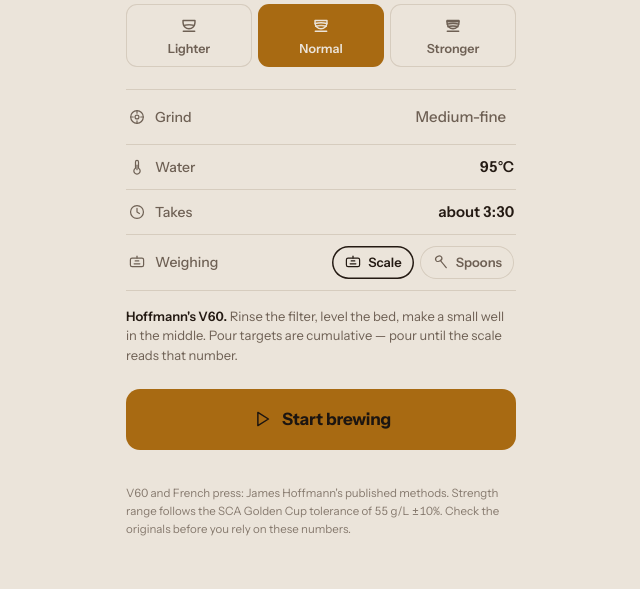
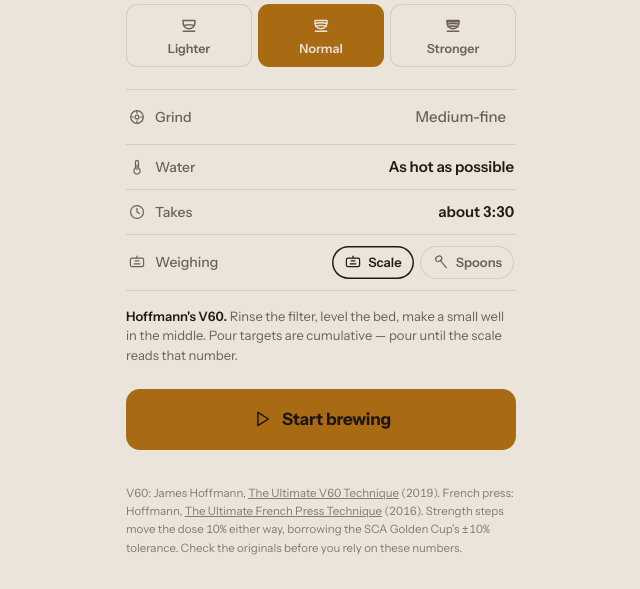
Before and after one commit to AdamBocev/brew, a plain HTML site: page index.html in a window 1280 px wide. Shown: the part 432-1021 px from the top of the page, without its empty margins (319-959 px from the left). Drawn offline with Linux system fonts and the light colour scheme.

Commit message:
Bring coffee numbers back in line with their named sources
- V60 and French press water: Hoffmann gives no fixed temperature, so use
  his words ("As hot as possible", "Freshly boiled") instead of 95/94 °C.
  Second pour note uses his "a little slower, keep the cone topped up".
- Cold brew ratio is 1000/75, so 75 g gives 1000 g, not 998 g.
- Strength steps move the dose exactly 10% either way (Lighter was -9.1%),
  and the credit no longer implies they stay inside SCA's 55 g/L band.
- Credits name and link each source; 1:16 is credited to Sample Coffee,
  with Technivorm's own ~55 g/L noted. The Moccamaster credit and comment
  say the app uses Technivorm's half-open flow where Sample opens fully.
- The 1:8 concentrate guess is labelled next to the ratio, and spoons mode
  shows its ~5 g per tablespoon assumption.
- Minimum-batch warning says only what Technivorm's manual says.
- README and CLAUDE.md updated to match.

Co-Authored-By: Claude Opus 5.5 <noreply@anthropic.com>

```diff
--- a/index.html
+++ b/index.html
@@ -355,7 +355,7 @@ button{background:none;border:0;cursor:pointer;-webkit-tap-highlight-color:trans
     </div>
     <div class="row">
       <span class="k"><svg class="i i-sm" aria-hidden="true"><use href="#ic-temp"/></svg>Water</span>
-      <span class="v" id="temp">95&deg;C</span>
+      <span class="v" id="temp">As hot as possible</span>
     </div>
     <div class="row">
       <span class="k"><svg class="i i-sm" aria-hidden="true"><use href="#ic-clock"/></svg><span id="timeKey">Takes</span></span>
@@ -429,19 +429,25 @@ button{background:none;border:0;cursor:pointer;-webkit-tap-highlight-color:trans
 
 /* ---------------------------------------------------------------
    Recipe sources
-   V60 and French press: James Hoffmann's published techniques.
+   V60 and French press: James Hoffmann's published techniques. He gives no
+   fixed water temperature for either ("as hot as possible" for the V60,
+   "boil your water" for the press), so the app uses his words, not a number.
    Cold brew: Hoffmann's own posted recipe (75 g/L, fine grind, 12 h fridge).
    Concentrate mode (1:8) is NOT his and is flagged as a guess in the UI.
-   Strength steps move the ratio by +/-10%, the SCA Golden Cup tolerance.
+   Moccamaster: 1:16, grind and the bloom-and-stir steps from Sample Coffee's
+   guide; flow settings, temperature and minimum batch from Technivorm.
+   Strength steps move the dose 10% either way from each recipe, borrowing the
+   SCA Golden Cup's +/-10% tolerance. They are not held inside SCA's 55 g/L band.
    Verify any of this against the original source before trusting it.
 --------------------------------------------------------------- */
-var CREDIT_HOT = "V60 and French press: James Hoffmann's published methods. Strength range follows the SCA Golden Cup tolerance of 55 g/L \u00B110%. Check the originals before you rely on these numbers.";
-var CREDIT_MOCCA = "Flow settings, temperature and minimum batch from Technivorm's own manual and support pages. The bloom-and-stir technique follows Sample Coffee's published Moccamaster guide. Technivorm's older manual and its current support page disagree slightly on the cup thresholds \u2014 the app follows the current page.";
-var CREDIT_COLD = "Ratio and steep time from James Hoffmann's own posted cold brew recipe. Concentrate mode is not his \u2014 1:8 is a common starting point, so treat it as a guess and adjust to taste.";
+function src(url, title){ return '<a href="' + url + '" target="_blank" rel="noopener">' + title + '</a>'; }
+var CREDIT_HOT = "V60: James Hoffmann, " + src("https://www.youtube.com/watch?v=AI4ynXzkSQo", "The Ultimate V60 Technique") + " (2019). French press: Hoffmann, " + src("https://www.youtube.com/watch?v=st571DYYTR8", "The Ultimate French Press Technique") + " (2016). Strength steps move the dose 10% either way, borrowing the SCA Golden Cup\u2019s \u00B110% tolerance. Check the originals before you rely on these numbers.";
+var CREDIT_MOCCA = "The 1:16 ratio, grind and bloom-and-stir steps follow Sample Coffee\u2019s " + src("https://samplecoffee.com.au/brewguides/moccamaster", "Moccamaster brew guide") + " (Technivorm itself " + src("https://support.moccamaster.com/hc/en-us/articles/1500009389881-How-much-coffee-should-I-use-in-my-Moccamaster", "suggests about 55 g/L") + "). Flow settings, temperature and minimum batch are Technivorm\u2019s, from its manual and " + src("https://support.moccamaster.com/hc/en-us/articles/1500009415301-What-do-the-settings-on-the-manual-adjust-drip-stop-brew-basket-control", "support pages") + ". Sample opens the basket fully after the stir; the app uses Technivorm\u2019s half-open setting for four to six cups instead.";
+var CREDIT_COLD = "Ratio, grind and steep time: James Hoffmann, " + src("https://www.youtube.com/watch?v=AB0QLjroFss", "Everything I Learned About Cold Brew Coffee") + " (2025). Concentrate mode is not his \u2014 1:8 is a common starting point, so treat it as a guess and adjust to taste.";
 
 var R = {
   v60:{
-    label:"V60", icon:"ic-v60", ratio:16.67, temp:"95\u00B0C", grind:"Medium-fine",
+    label:"V60", icon:"ic-v60", ratio:16.67, temp:"As hot as possible", grind:"Medium-fine",
     total:"about 3:30", defaultDose:30, timed:true, credit:CREDIT_HOT,
     note:"<b>Hoffmann's V60.</b> Rinse the filter, level the bed, make a small well in the middle. Pour targets are cumulative \u2014 pour until the scale reads that number.",
     steps:function(c,w){ return [
@@ -450,7 +456,7 @@ var R = {
       {name:"First pour", icon:"ic-pour", target:Math.round(w*0.6), dur:30,
        note:"Concentric circles, steady, over about 30 seconds."},
       {name:"Second pour", icon:"ic-pour", target:Math.round(w), dur:30,
-       note:"Keep the cone full. Finish pouring by 1:45."},
+       note:"Pour a little slower and keep the cone topped up. Finish pouring by 1:45."},
       {name:"Stir", icon:"ic-stir", target:null, dur:10,
        note:"One stir clockwise, one anticlockwise."},
       {name:"Swirl", icon:"ic-swirl", target:null, dur:10,
@@ -460,7 +466,7 @@ var R = {
     ];}
   },
   press:{
-    label:"French press", icon:"ic-press", ratio:16.67, temp:"94\u00B0C", grind:"Medium",
+    label:"French press", icon:"ic-press", ratio:16.67, temp:"Freshly boiled", grind:"Medium",
     total:"about 10 min", defaultDose:30, timed:true, credit:CREDIT_HOT,
     note:"<b>Hoffmann's French press.</b> Medium grind, not coarse. The long settle and the shallow plunge are what keep the cup clean \u2014 don't press to the bottom.",
     steps:function(c,w){ return [
@@ -492,7 +498,7 @@ var R = {
     ];}
   },
   cold:{
-    label:"Cold brew", icon:"ic-cold", ratio:13.3, temp:"Room temperature", grind:"Fine (moka pot)",
+    label:"Cold brew", icon:"ic-cold", ratio:1000/75, temp:"Room temperature", grind:"Fine (moka pot)",
     total:"12 hours", defaultDose:75, timed:false, steepHours:12, credit:CREDIT_COLD,
     note:"<b>Hoffmann's cold brew.</b> Ground fine, not coarse. Stir hard so nothing clumps, lid on, into the fridge. Decant off the top and stop before the sediment \u2014 no filtering needed."
   }
@@ -513,7 +519,9 @@ function load(){
 }
 function save(){ try{ localStorage.setItem("brew.v1", JSON.stringify(S)); }catch(e){} }
 
-var MULT = {light:1.1, normal:1, strong:1/1.1};
+/* Multipliers on the water:coffee ratio. Dividing by 0.9 and 1.1 moves the
+   dose (g of coffee per litre) by exactly -10% and +10%. */
+var MULT = {light:1/0.9, normal:1, strong:1/1.1};
 function ratio(){
   var r = (S.method === "cold" && S.coldStyle === "conc") ? 8 : R[S.method].ratio;
   return r * MULT[S.strength];
@@ -521,9 +529,14 @@ function ratio(){
 function coffee(){ return S.inputMode === "coffee" ? S.amount : S.amount / ratio(); }
 function water(){  return S.inputMode === "coffee" ? S.amount * ratio() : S.amount; }
 function fmt(n){ return n >= 100 ? Math.round(n) : Math.round(n*10)/10; }
-/* Technivorm: fully open for a full carafe (about 7 cups and up),
-   half open for 4-6 cups, which slows the drip for more contact time.
-   A Moccamaster "cup" is 125 ml on a 1.25 L carafe. */
+/* Technivorm's support page: fully open for seven cups up to a full carafe,
+   partially open for four to six, which slows the drip for more contact time.
+   Sample Coffee's guide sets the basket fully open after the bloom-and-stir
+   at every batch size; the app follows Technivorm here because the flow
+   setting is Technivorm's call, and says so in CREDIT_MOCCA.
+   A Moccamaster "cup" is 125 ml on a 1.25 L carafe: Technivorm's manual lists
+   1/2 L as 4 cups and 1.25 L as 10, and Sample's table puts 500 ml at line 4
+   and 1 L at line 8. Tank markings still vary by model. */
 function flowFor(w){ return w >= 875 ? "Fully open" : "Half open"; }
 /* Whole lines only when the water is within 10 ml above one, so the tank hint
    never says "line 7" while the flow row still says half open. */
@@ -564,7 +577,7 @@ function render(){
   $("timeKey").textContent = m.timed ? "Takes" : "Steep";
   $("totalTime").textContent = m.total;
   $("methodNote").innerHTML = m.note;
-  $("credit").textContent = m.credit;
+  $("credit").innerHTML = m.credit;
   $("styleRow").classList.toggle("hidden", S.method !== "cold");
   $("flowRow").classList.toggle("hidden", S.method !== "mocca");
   if(S.method === "mocca") $("flowVal").textContent = flowFor(Math.round(water()));
@@ -573,8 +586,11 @@ function render(){
   if(S.method === "mocca"){
     var w = Math.round(water());
     if(w > 1250) warn = "That is more than a 1.25 L carafe holds. Split it into two brews.";
-    else if(w < 500) warn = "Technivorm suggests at least four cups in an 8\u201310 cup brewer \u2014 below about 500 ml the shower head struggles to wet the bed evenly, so the stir matters more.";
+    else if(w < 500) warn = "Technivorm recommends brewing at least four cups (about 500 ml) in an 8\u201310 cup brewer.";
     else warn = "Tank fills to " + tankLine(w) + ". Markings vary by model, so check yours.";
+  }
+  if(S.method === "cold" && S.coldStyle === "conc"){
+    warn = "1:8 is a common starting point for concentrate, not Hoffmann\u2019s \u2014 his recipe is ready to drink. Treat it as a guess.";
   }
   $("warning").classList.toggle("hidden", !warn);
   $("warnText").textContent = warn;
@@ -583,7 +599,7 @@ function render(){
     $("estimate").classList.remove("hidden");
     $("estText").textContent =
       "About " + (Math.round(coffee()/5*2)/2) + " level tablespoons of grounds and " +
-      Math.round(water()) + " ml of water. Tablespoon weight shifts with grind and roast, so this is an estimate, not a measurement.";
+      Math.round(water()) + " ml of water. This assumes roughly 5 g per level tablespoon, a guess that shifts with grind and roast.";
   }else{
     $("estimate").classList.add("hidden");
   }
```
Also changed, not shown: 2 other files.
